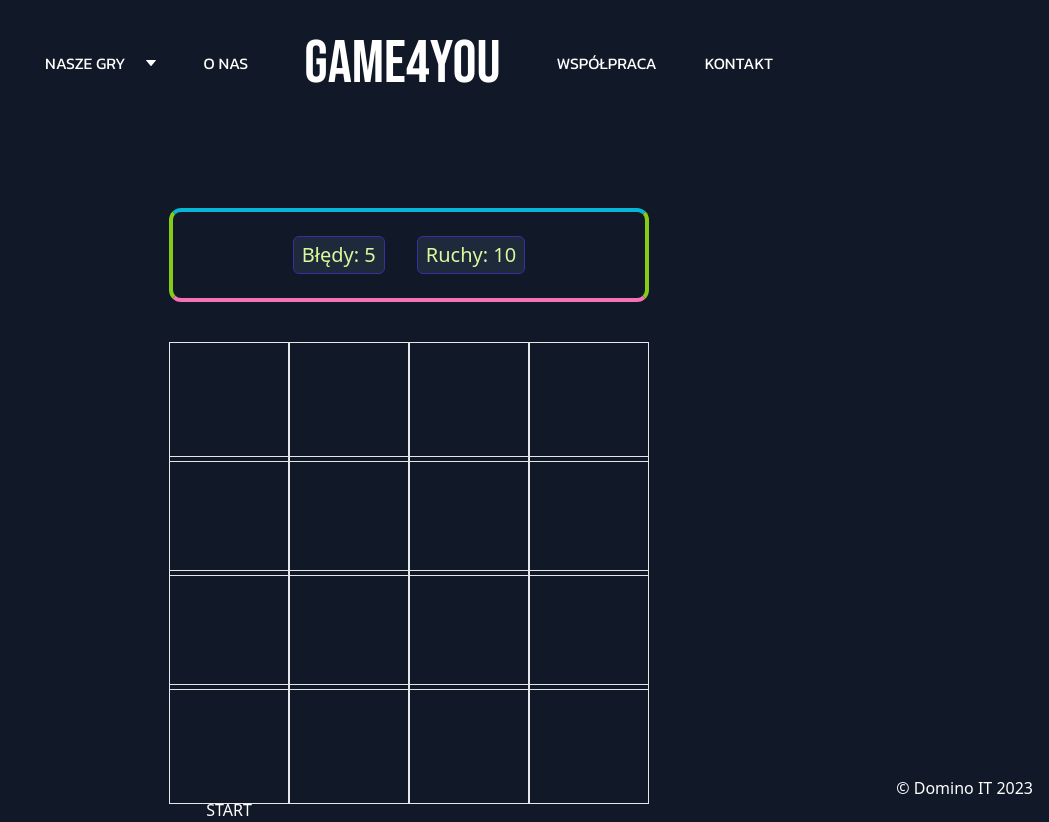
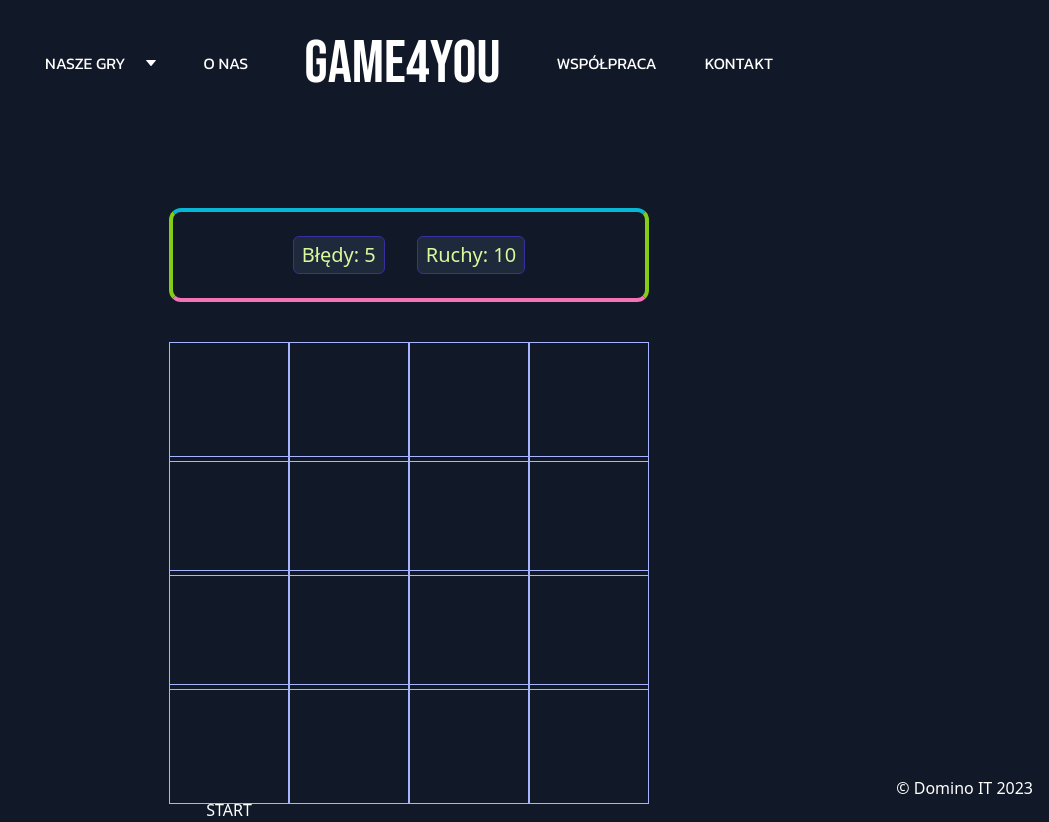
Before and after one commit to DominoxB/Game4You, a Vue app: page /MemoryGame in a window 1280 px wide. Shown: the whole page, without its empty margins (231-1280 px from the left). Built offline with nearby package versions, Linux system fonts and the light colour scheme.

Commit message:
feat: add border color

```diff
--- a/src/components/atoms/CardItem.vue
+++ b/src/components/atoms/CardItem.vue
@@ -1,5 +1,5 @@
 <template>
-  <div class="text-white border w-[120px] h-[120px] flex items-center justify-center" @click="isVisible = !isVisible">
+  <div class="text-white border border-indigo-300 w-[120px] h-[120px] flex items-center justify-center" @click="isVisible = !isVisible">
     <div v-if="isVisible">{{ image }}</div>
   </div>
 </template>
```
